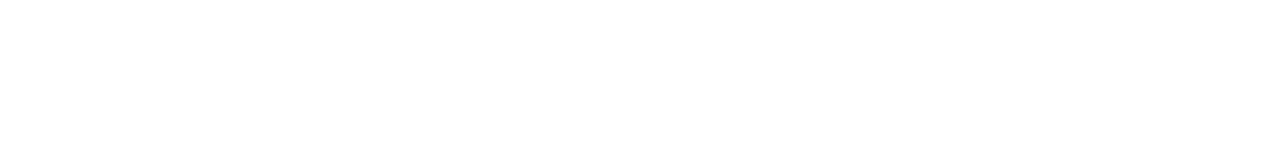
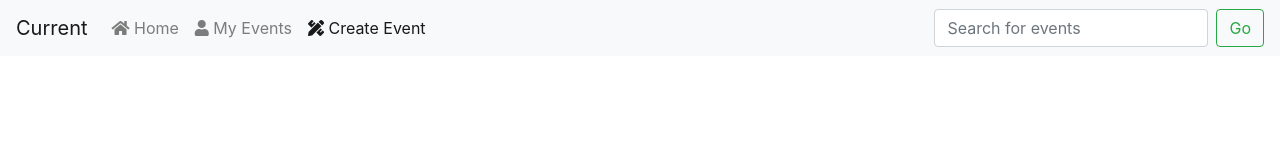
Before and after one commit to rayansyed/Current, a plain HTML site: page www/myevents.html in a window 1280 px wide. Drawn offline with nearby package versions, Linux system fonts and the light colour scheme.

Commit message:
Nav Bar links implemented

```diff
--- a/www/myevents.html
+++ b/www/myevents.html
@@ -3,9 +3,40 @@
 <head>
     <meta charset="UTF-8">
     <title>Title</title>
+    <meta name="viewport" content="user-scalable=no, initial-scale=1, maximum-scale=1, minimum-scale=1, width=device-width">
+    <link rel="stylesheet" href="https://use.fontawesome.com/releases/v5.7.2/css/all.css" integrity="sha384-fnmOCqbTlWIlj8LyTjo7mOUStjsKC4pOpQbqyi7RrhN7udi9RwhKkMHpvLbHG9Sr" crossorigin="anonymous">
+    <script src="https://ajax.googleapis.com/ajax/libs/jquery/3.3.1/jquery.min.js"></script>
+    <script src="https://stackpath.bootstrapcdn.com/bootstrap/4.3.1/js/bootstrap.min.js" integrity="sha384-JjSmVgyd0p3pXB1rRibZUAYoIIy6OrQ6VrjIEaFf/nJGzIxFDsf4x0xIM+B07jRM" crossorigin="anonymous"></script>
+    <link rel="stylesheet" href="css/bootstrap.min.css">
 </head>
 <body>
+<nav class="navbar navbar-expand-lg navbar-light bg-light">
+    <a class="navbar-brand" href="#">Current</a>
+    <button class="navbar-toggler" type="button" data-toggle="collapse" data-target="#navbarSupportedContent" aria-controls="navbarSupportedContent" aria-expanded="false" aria-label="Toggle navigation">
+        <span class="navbar-toggler-icon"></span>
+    </button>
 
+    <div class="collapse navbar-collapse" id="navbarSupportedContent">
+        <ul class="navbar-nav mr-auto">
+
+
+            <li class="nav-item">
+                <a class="nav-link" href="index.html"><span class="fas fa-home"></span> Home<span class="sr-only">(current)</span></a>
+            </li>
+            <li class="nav-item">
+                <a class="nav-link" href="myevents.html"><span class="fas fa-user"></span> My Events</a>
+            </li>
+
+            <li class="nav-item active">
+                <a class="nav-link" href="create.html"><span class="fas fa-pencil-ruler"></span> Create Event</a>
+            </li>
+        </ul>
+        <form class="form-inline my-2 my-lg-0">
+            <input class="form-control mr-sm-2" type="search" placeholder="Search for events" aria-label="Search">
+            <button class="btn btn-outline-success my-2 my-sm-0" type="submit">Go</button>
+        </form>
+    </div>
+</nav>
 
 </body>
 </html>
```
Also changed, not shown: www/create.html (+3 -3 lines), www/index.html (+3 -3 lines).
